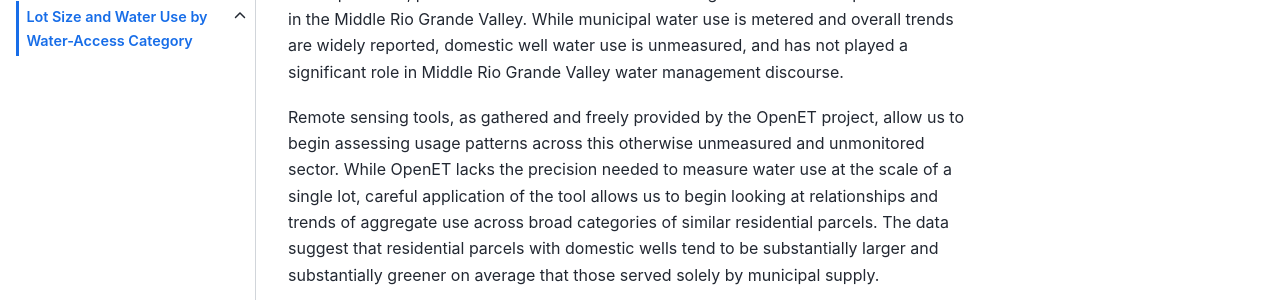
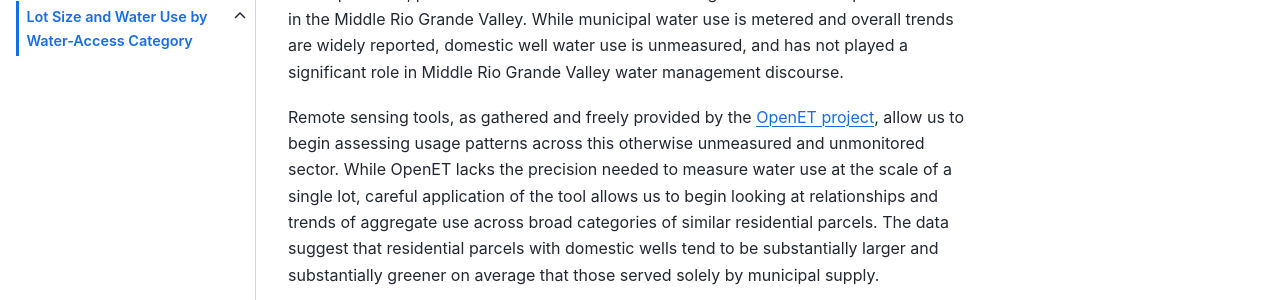
Before and after one commit to johnrfleck/New-Mexico-Middle-Rio-Grande-Valley-water-use-analysis, a Jupyter Book: the page built from docs/water_access_categories/README.md, in a window 1280 px wide and 900 px high. Shown: the part 254-554 px from the top of the window. Built offline with Jupyter Book 1.0.4 settings and Sphinx 7.4.7 and the Sphinx Book theme 1.1.4, drawn with Linux system fonts in a browser that asks for light colours; pages that are not in the unit, such as notebooks, are missing from menus; some of the changed lines change nothing that is shown; some of the changed text lies outside the part shown.

Commit message:
Explain well location limitations

```diff
--- a/docs/water_access_categories/README.md
+++ b/docs/water_access_categories/README.md
@@ -2,7 +2,7 @@
 
 Understanding where domestic wells are located, and how the consumptive use of water on residential parcels with a well relates to residential parcels solely dependent on municipal water, provides a useful tool for understanding trends in consumptive water use in the Middle Rio Grande Valley. While municipal water use is metered and overall trends are widely reported, domestic well water use is unmeasured, and has not played a significant role in Middle Rio Grande Valley water management discourse.
 
-Remote sensing tools, as gathered and freely provided by the OpenET project, allow us to begin assessing usage patterns across this otherwise unmeasured and unmonitored sector. While OpenET lacks the precision needed to measure water use at the scale of a single lot, careful application of the tool allows us to begin looking at relationships and trends of aggregate use across broad categories of similar residential parcels. The data suggest that  residential parcels with domestic wells tend to be substantially larger and substantially greener on average that those served solely by municipal supply.
+Remote sensing tools, as gathered and freely provided by the [OpenET project](https://etdata.org/), allow us to begin assessing usage patterns across this otherwise unmeasured and unmonitored sector. While OpenET lacks the precision needed to measure water use at the scale of a single lot, careful application of the tool allows us to begin looking at relationships and trends of aggregate use across broad categories of similar residential parcels. The data suggest that  residential parcels with domestic wells tend to be substantially larger and substantially greener on average that those served solely by municipal supply.
 
 This note summarizes how the water-access-categories replication notebook
 (`notebooks/water_access_categories/water_access_categories_replication.ipynb`) classifies
@@ -57,7 +57,7 @@
 
 ## Method
 
-1. **Population.** All Bernalillo County residential parcels whose representative point falls
+1. **Residential parcels.** All Bernalillo County residential parcels whose representative point falls
    inside the ABCWUA service-area boundary (the OSE Public Water System polygon — see caveats).
 2. **Lot size.** Parcel geometry area (`ACRES`).
 3. **Effective ET.** OpenET ensemble evapotranspiration − 0.7 × GRIDMET precipitation (the same
@@ -78,6 +78,7 @@
   maps irrigation-serviceable land, not confirmed acequia shares or actual diversions.
 - **Category membership is a snapshot** (2021 ISOlog, current OSE POD vintage), not tracked
   through time.
+- **Domestic well presence is conservative** Lots are categorized as having domestic wells only if we have a clearly identified domestic well location in the POD database, based on changing Office of State Engineer data collection and recording practice. These are primarily wells drilled after 1990. This has the effect of understating the likely lot size and water use in ABCWUA-only parcels.
 - **`median(A) × median(B) ≠ median(A × B)`.** The total-water-use chart uses each parcel's own
   true per-parcel ET total, not the lot-size median multiplied by the per-acre-ET median — those
   two quantities differ by up to ~10% in the middle categories because lot size and per-acre ET
```
